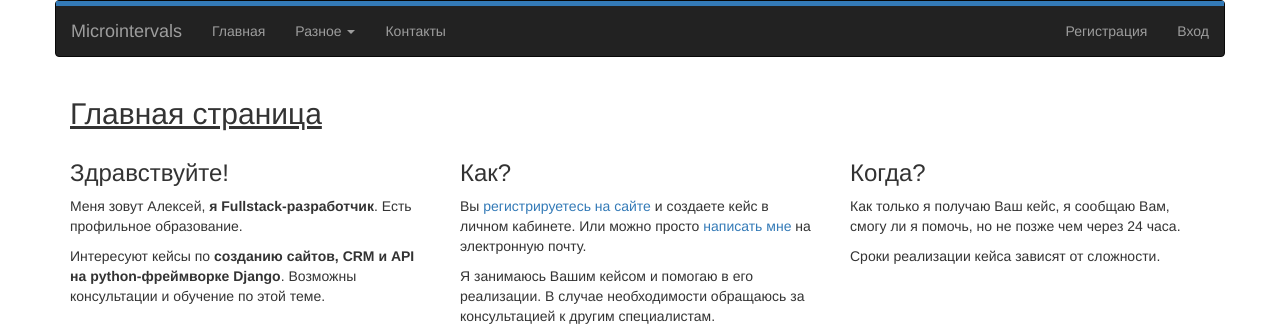
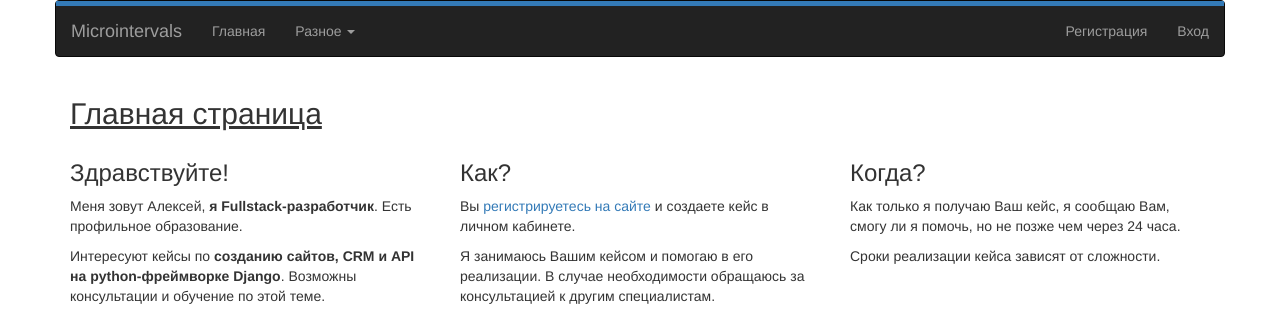
Before and after one commit to alexey-zhukov-git/mi-django, a Django app: template main/templates/main/home.html in a window 1280 px wide. Shown: the top 336 px of the page. Run offline with Django 3.2, Linux system fonts and the light colour scheme; the template is opened without the code that fills it, so the values that code supplies are empty; some libraries are stand-ins or nearby versions.

Commit message:
- контакты

```diff
--- a/main/templates/main/base.html
+++ b/main/templates/main/base.html
@@ -40,7 +40,7 @@
                         <li><a href="{% url 'privacy' %}">Политика конфиденциальности</a></li>
                     </ul>
                 </li>
-                <li><a href="/contacts">Контакты</a></li>
+                <!--<li><a href="/contacts">Контакты</a></li>-->
             </ul>
 
                 {% if user.is_authenticated %}
--- a/main/templates/main/home.html
+++ b/main/templates/main/home.html
@@ -21,9 +21,7 @@
         <h3>Как?</h3>
         <p>
             Вы <a href="{% url 'registration' %}">регистрируетесь на сайте</a> и
-            создаете кейс в личном кабинете. Или можно просто
-            <a href="{% url 'contacts' %}">написать мне</a> на электронную
-            почту.
+            создаете кейс в личном кабинете.
         </p>
         <p>
             Я занимаюсь Вашим кейсом и помогаю в его реализации. В случае
--- a/main/urls.py
+++ b/main/urls.py
@@ -3,6 +3,6 @@ from .views import index, contacts, profile, privacy
 
 urlpatterns = [
     path('', index),
-    path('contacts/', contacts, name='contacts'),
+    #path('contacts/', contacts, name='contacts'),
     path('privacy-policy/', privacy, name='privacy'),
 ]
```
Also changed, not shown: main/templates/main/contacts.html (deleted, +0 -10 lines).
